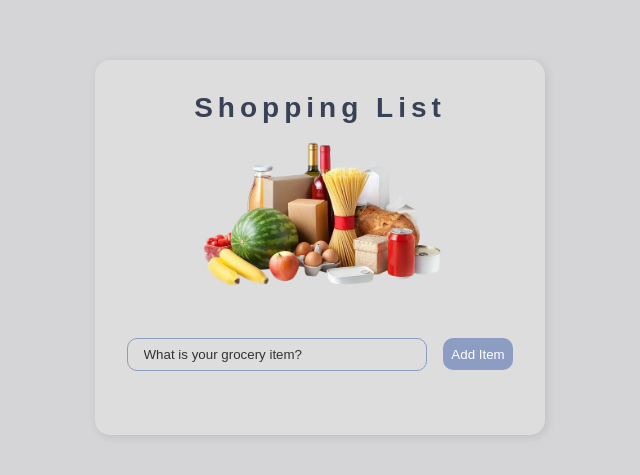
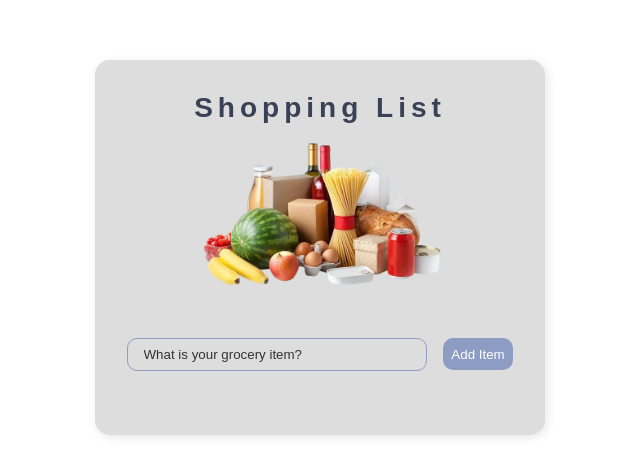
Before and after one commit to gabrielatwell1987/react_todo, a React (Vite) app: page / in a window 1280 px wide. Shown: the part 153-628 px from the top of the page, without its empty margins (320-960 px from the left). Built offline with nearby package versions, Linux system fonts and the light colour scheme; a web font is replaced by a local one.

Commit message:
changed the bg color

```diff
--- a/src/index.css
+++ b/src/index.css
@@ -9,7 +9,7 @@
 }
 
 body {
-  background: hsl(240, 2%, 84%);
+  background: hsl(0, 0%, 100%);
   display: flex;
   justify-content: center;
   align-items: center;
```
